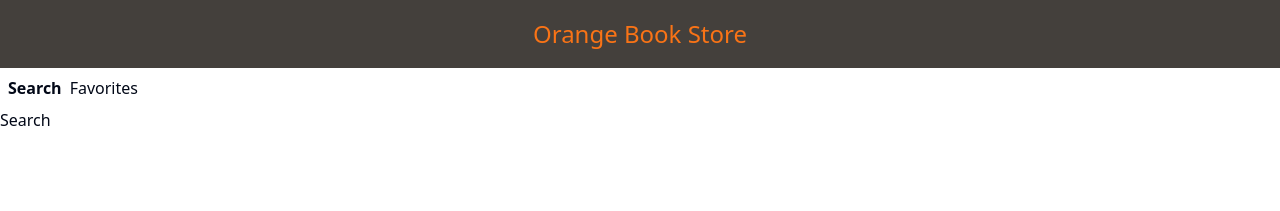
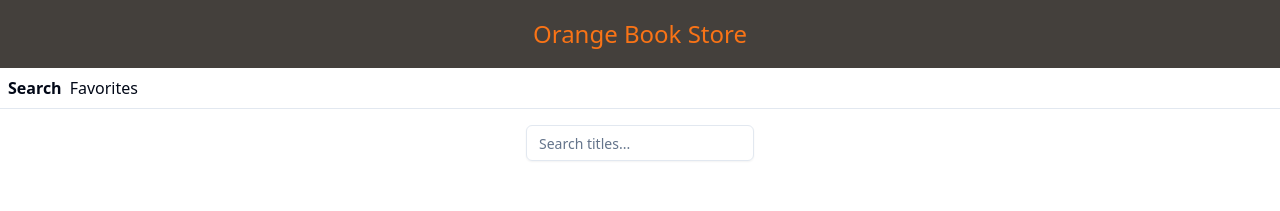
Before and after one commit to SergiuPlesco/orangebookstore, a React (Vite) app in the folder client/: page / in a window 1280 px wide. Shown: the top 211 px of the page. Built offline with nearby package versions, Linux system fonts and the light colour scheme.

Commit message:
search query config

```diff
--- a/client/src/components/favorites.tsx
+++ b/client/src/components/favorites.tsx
@@ -1,5 +1,5 @@
 const Favorites = () => {
-  return <div>Favorites</div>;
+  return <div className="flex justify-center">Favorite books</div>;
 };
 
 export default Favorites;
--- a/client/src/components/search.tsx
+++ b/client/src/components/search.tsx
@@ -1,5 +1,39 @@
+import { useState } from "react";
+import { Input } from "@/components/ui/input";
+import { useQuery } from "@tanstack/react-query";
+import { useDebouncedCallback } from "use-debounce";
+
 const Search = () => {
-  return <div>Search</div>;
+  const [search, setSearch] = useState(null);
+
+  const debounced = useDebouncedCallback((value) => {
+    setSearch(value);
+  }, 1000);
+
+  const { isLoading, error, data } = useQuery({
+    queryKey: ["repoData", search],
+    queryFn: () =>
+      fetch(`http://localhost:3001/api/books/search?q=${search}`).then((res) =>
+        res.json()
+      ),
+    enabled: Boolean(search),
+  });
+
+  if (isLoading) return "Loading...";
+
+  if (error) return "An error has occured: " + error.message;
+
+  console.log(search, data);
+  return (
+    <div className="flex justify-center">
+      <div className="max-w-[320px]">
+        <Input
+          placeholder="Search titles..."
+          onChange={(e) => debounced(e.target.value)}
+        />
+      </div>
+    </div>
+  );
 };
 
 export default Search;
--- /dev/null
+++ b/client/src/components/ui/input.tsx
@@ -0,0 +1,25 @@
+import * as React from "react"
+
+import { cn } from "@/lib/utils"
+
+export interface InputProps
+  extends React.InputHTMLAttributes<HTMLInputElement> {}
+
+const Input = React.forwardRef<HTMLInputElement, InputProps>(
+  ({ className, type, ...props }, ref) => {
+    return (
+      <input
+        type={type}
+        className={cn(
+          "flex h-9 w-full rounded-md border border-input bg-transparent px-3 py-1 text-sm shadow-sm transition-colors file:border-0 file:bg-transparent file:text-sm file:font-medium placeholder:text-muted-foreground focus-visible:outline-none focus-visible:ring-1 focus-visible:ring-ring disabled:cursor-not-allowed disabled:opacity-50",
+          className
+        )}
+        ref={ref}
+        {...props}
+      />
+    )
+  }
+)
+Input.displayName = "Input"
+
+export { Input }
--- a/client/src/routes/__root.tsx
+++ b/client/src/routes/__root.tsx
@@ -6,20 +6,13 @@
   component: () => (
     <>
       <Header />
-      <div className="p-2 flex gap-2">
+      <div className="p-2 flex gap-2 border-b mb-4">
         <Link to="/" className="[&.active]:font-bold">
           Search
         </Link>
         <Link to="/favorites" className="[&.active]:font-bold">
           Favorites
         </Link>
-        {/* <Link
-          to="/favorites/$favoriteId"
-          className="[&.active]:font-bold"
-          params={{ favoriteId: "123" }}
-        >
-          Favorite 123
-        </Link> */}
       </div>
 
       <Outlet />
```
